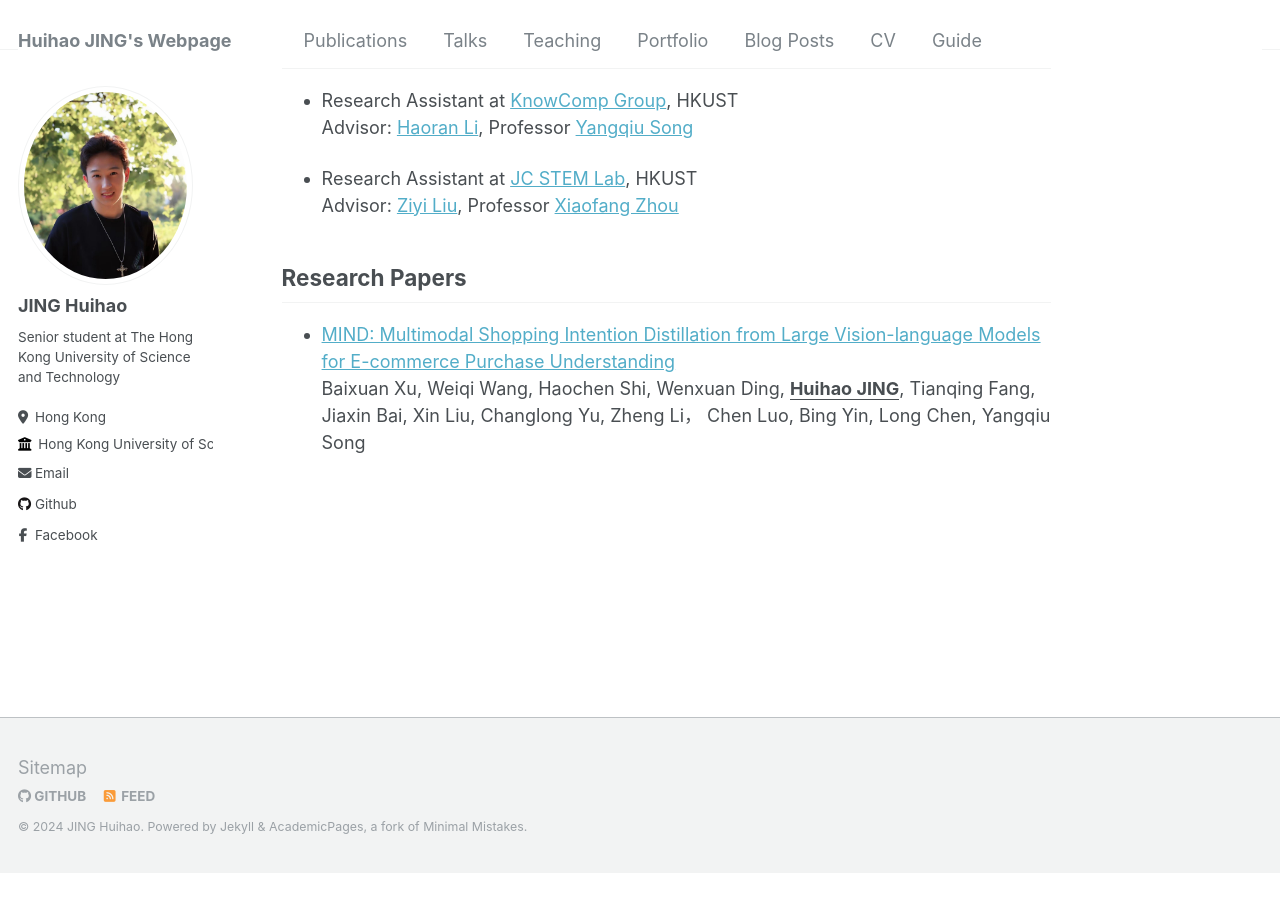
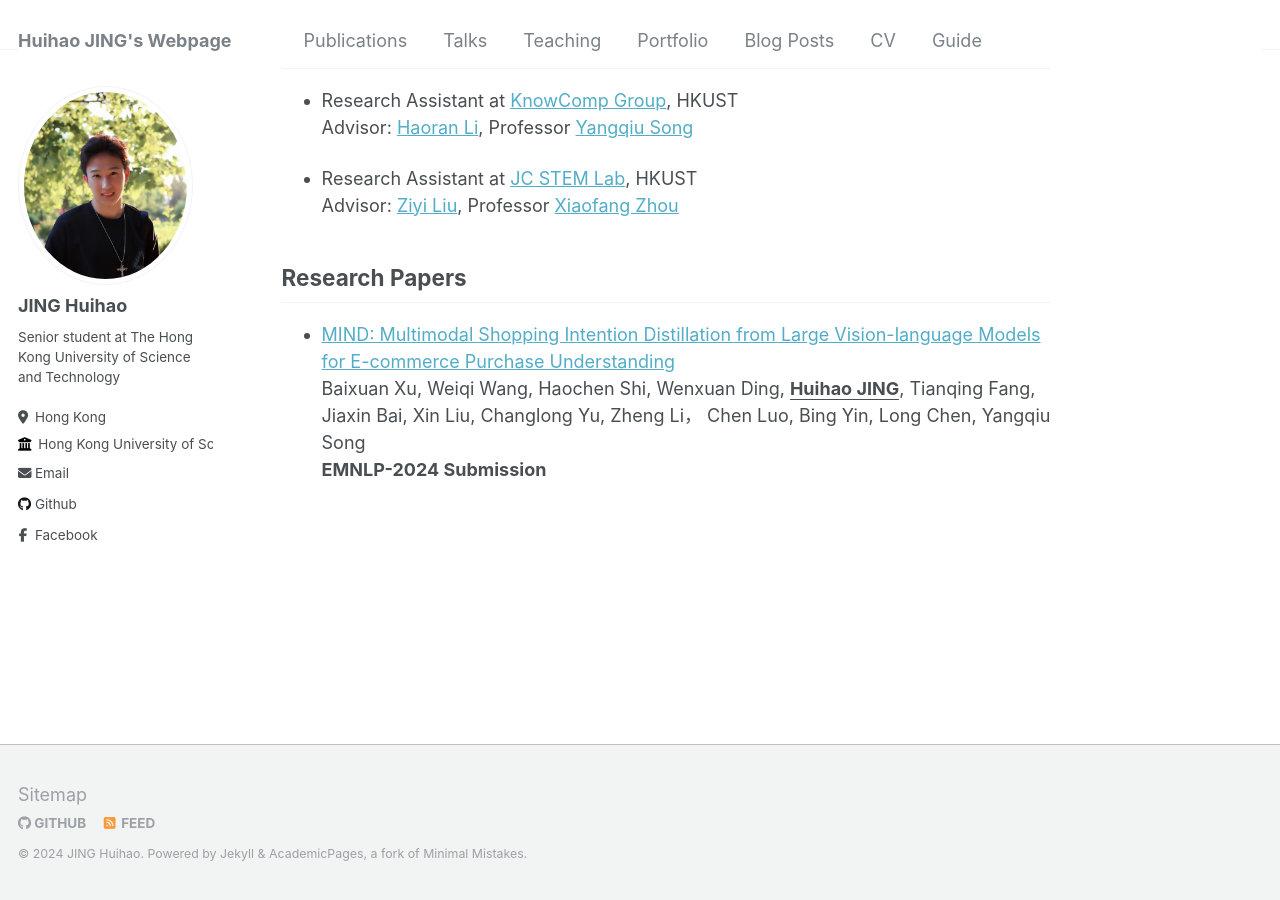
Before and after one commit to Egbertjing/Egbertjing.github.io, a Jekyll site: the page built from _pages/about.md, in a window 1280 px wide and 900 px high, scrolled down 745 px. Built offline with Jekyll 4.4.1, drawn with Linux system fonts in a browser that asks for light colours; before the commit the page ends 1618 px from its top, so only the background shows below that.

Commit message:
Update about.md

```diff
--- a/_pages/about.md
+++ b/_pages/about.md
@@ -34,4 +34,4 @@ Research Papers
 
 * [MIND: Multimodal Shopping Intention Distillation from Large Vision-language Models for E-commerce Purchase Understanding](https://openreview.net/forum?id=0w1lzBv26x) \
   Baixuan Xu,  Weiqi Wang, Haochen Shi, Wenxuan Ding, **<ins>Huihao JING</ins>**, Tianqing Fang, Jiaxin Bai, Xin Liu, Changlong Yu, Zheng Li， Chen Luo, Bing Yin, Long Chen, Yangqiu Song  \
-<!--  **ICML-2024 Submission** -->
+  **EMNLP-2024 Submission**
```
